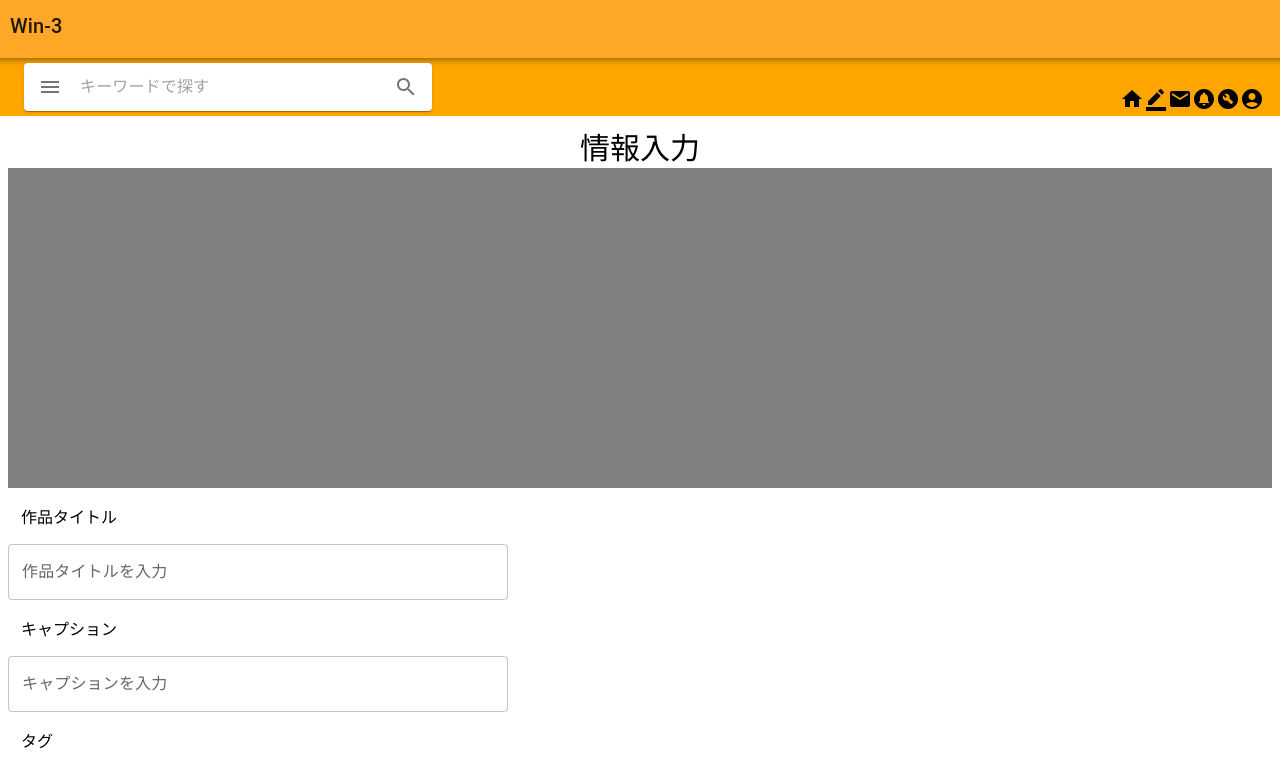
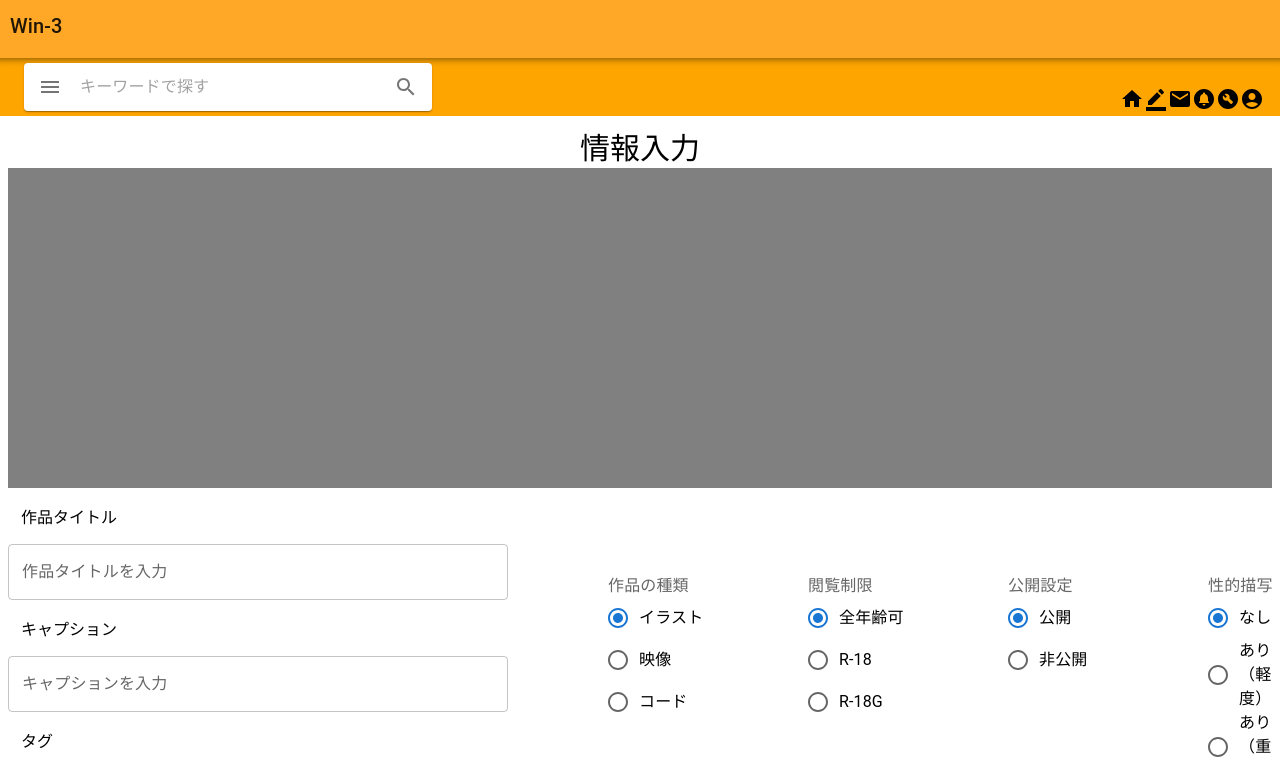
Before and after one commit to Ayataka0203/win-3, a React (Create React App) app: page / in a window 1280 px wide. Shown: the top 760 px of the page. Built offline with nearby package versions, Linux system fonts and the light colour scheme.

Commit message:
1/24 5:22

```diff
--- a/src/components/App.js
+++ b/src/components/App.js
@@ -17,7 +17,7 @@ import Footer from "./Footer";
 //プロフィール画面 ：Header+Main1+Main2+Footer
 //作品閲覧画面    ：Header+Main3+Main4+Footer
 //ホーム画面      ：Header+Main5+Main6+Main7+Main8+Footer
-//作品投稿画面    :Header+Footer
+//作品投稿画面    :Header+Main9+Footer
 //プロフィール設定画面:Header+Footer
 
 class App extends React.Component {
--- a/src/components/Main9.js
+++ b/src/components/Main9.js
@@ -90,6 +90,84 @@ class Main9 extends React.Component {
             </RadioGroup>
           </FormControl>
         </div>
+
+        <div className="seigen">
+          <FormControl>
+            <FormLabel id="demo-radio-buttons-group-label">閲覧制限</FormLabel>
+            <RadioGroup
+              aria-labelledby="demo-radio-buttons-group-label"
+              defaultValue="female"
+              name="radio-buttons-group"
+            >
+              <FormControlLabel
+                value="female"
+                control={<Radio />}
+                label="全年齢可"
+              />
+              <FormControlLabel value="male" control={<Radio />} label="R-18" />
+              <FormControlLabel
+                value="other"
+                control={<Radio />}
+                label="R-18G"
+              />
+            </RadioGroup>
+          </FormControl>
+        </div>
+
+        <div className="hani">
+          <FormControl>
+            <FormLabel id="demo-radio-buttons-group-label">公開設定</FormLabel>
+            <RadioGroup
+              aria-labelledby="demo-radio-buttons-group-label"
+              defaultValue="female"
+              name="radio-buttons-group"
+            >
+              <FormControlLabel
+                value="female"
+                control={<Radio />}
+                label="公開"
+              />
+              <FormControlLabel
+                value="male"
+                control={<Radio />}
+                label="非公開"
+              />
+            </RadioGroup>
+          </FormControl>
+        </div>
+
+        <div className="seiteki">
+          <FormControl>
+            <FormLabel id="demo-radio-buttons-group-label">性的描写</FormLabel>
+            <RadioGroup
+              aria-labelledby="demo-radio-buttons-group-label"
+              defaultValue="female"
+              name="radio-buttons-group"
+            >
+              <FormControlLabel
+                value="female"
+                control={<Radio />}
+                label="なし"
+              />
+              <FormControlLabel
+                value="male"
+                control={<Radio />}
+                label="あり（軽度）"
+              />
+              <FormControlLabel
+                value="other"
+                control={<Radio />}
+                label="あり（重度）"
+              />
+            </RadioGroup>
+          </FormControl>
+          <br></br>
+          <br></br>
+          <br></br>
+          <br></br>
+          <br></br>
+          <br></br>
+        </div>
       </div>
     );
   }
--- a/src/components/styles.css
+++ b/src/components/styles.css
@@ -175,3 +175,27 @@
 .toukouBox {
   background-color: gray;
 }
+
+.syurui {
+  margin-top: -250px;
+  text-align: left;
+  margin-left: 600px;
+}
+
+.seigen {
+  margin-top: -149px;
+  text-align: left;
+  margin-left: 800px;
+}
+
+.hani {
+  margin-top: -149px;
+  text-align: left;
+  margin-left: 1000px;
+}
+
+.seiteki {
+  margin-top: -107px;
+  text-align: left;
+  margin-left: 1200px;
+}
```
